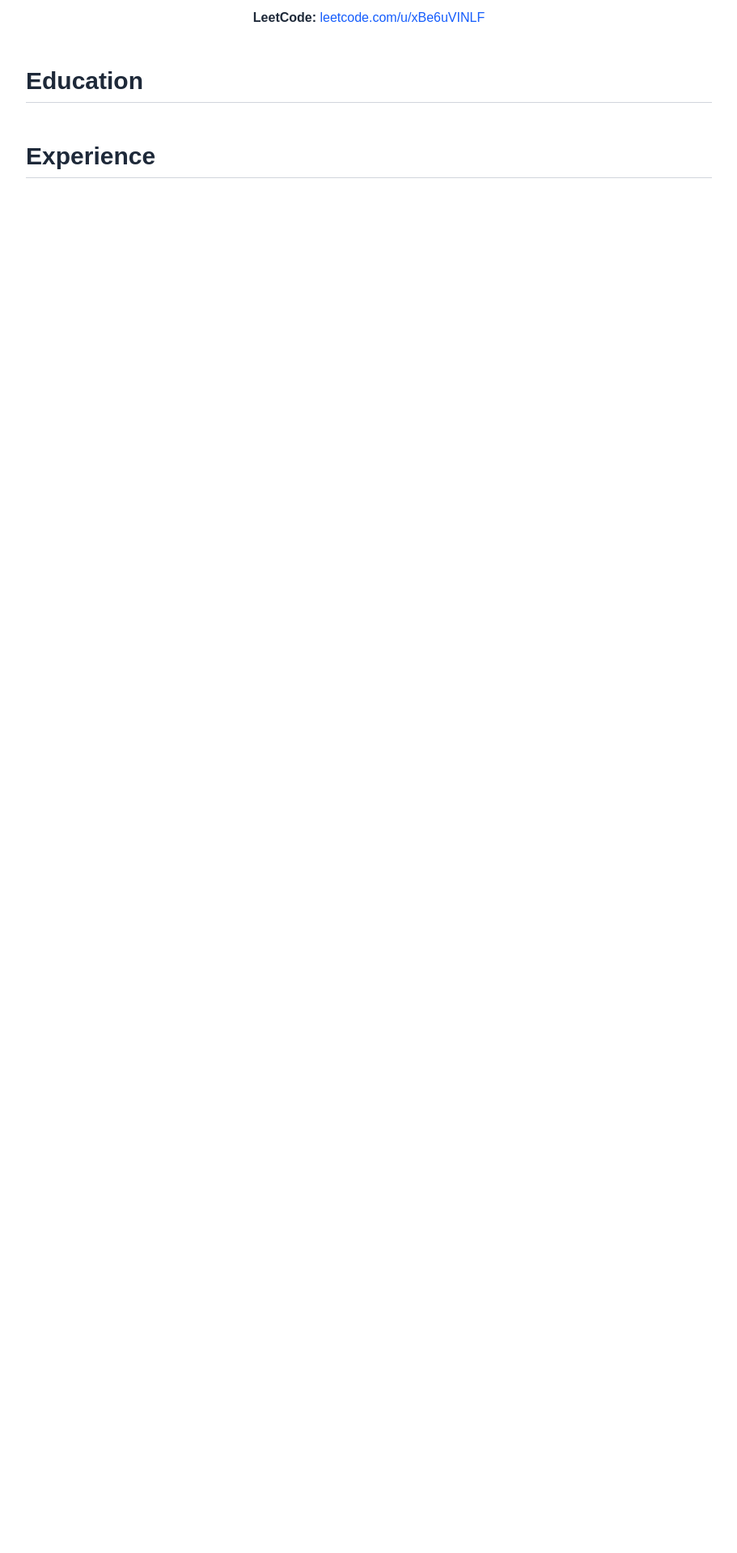
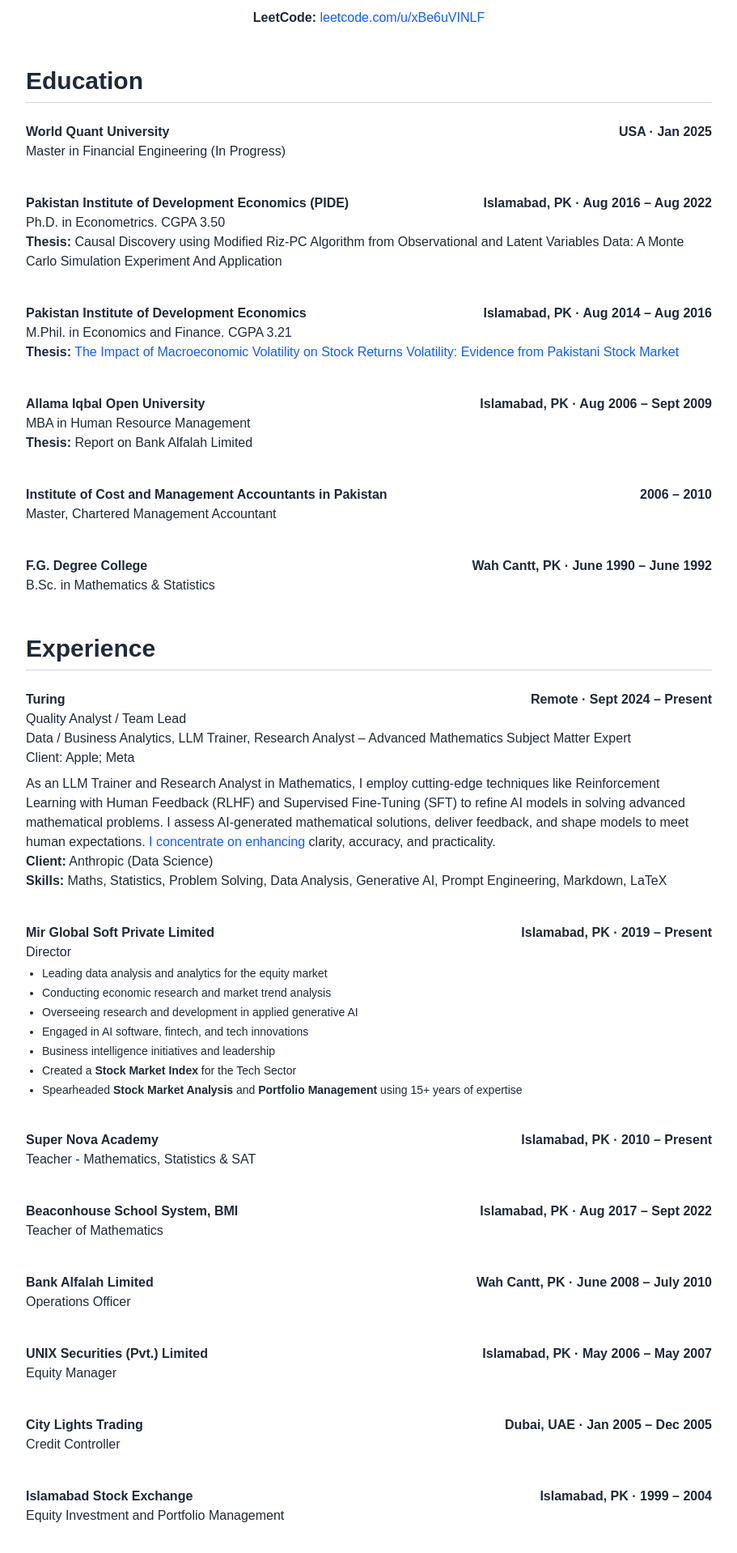
Before and after one commit to zulfiqaralimir/my-resume, a Next.js app: page / in a window 1280 px wide. Shown: the part 426-2344 px from the top of the page at 81% size, without its empty margins (184-1095 px from the left). Before the commit the page ends 800 px from the top, so only its background shows below. Built offline with nearby package versions, Linux system fonts and the light colour scheme.

Commit message:
Add profile image and finalize resume content

```diff
--- a/app/page.tsx
+++ b/app/page.tsx
@@ -60,13 +60,165 @@
       <h2 className="text-3xl font-bold mt-12 mb-6 border-b border-gray-300 pb-2">
         Education
       </h2>
-      {/* (Education content unchanged, keep your full education JSX here) */}
+      <div className="space-y-10">
+        <div>
+          <div className="flex justify-between font-semibold">
+            <span>World Quant University</span>
+            <span>USA · Jan 2025</span>
+          </div>
+          <p>Master in Financial Engineering (In Progress)</p>
+        </div>
+
+        <div>
+          <div className="flex justify-between font-semibold">
+            <span>Pakistan Institute of Development Economics (PIDE)</span>
+            <span>Islamabad, PK · Aug 2016 – Aug 2022</span>
+          </div>
+          <p>Ph.D. in Econometrics. CGPA 3.50</p>
+          <p>
+            <strong>Thesis:</strong> Causal Discovery using Modified Riz-PC
+            Algorithm from Observational and Latent Variables Data: A Monte
+            Carlo Simulation Experiment And Application
+          </p>
+        </div>
+
+        <div>
+          <div className="flex justify-between font-semibold">
+            <span>Pakistan Institute of Development Economics</span>
+            <span>Islamabad, PK · Aug 2014 – Aug 2016</span>
+          </div>
+          <p>M.Phil. in Economics and Finance. CGPA 3.21</p>
+          <p>
+            <strong>Thesis:</strong>{" "}
+            <a
+              href="https://example.com"
+              className="text-blue-600 hover:underline"
+              target="_blank"
+            >
+              The Impact of Macroeconomic Volatility on Stock Returns
+              Volatility: Evidence from Pakistani Stock Market
+            </a>
+          </p>
+        </div>
+
+        <div>
+          <div className="flex justify-between font-semibold">
+            <span>Allama Iqbal Open University</span>
+            <span>Islamabad, PK · Aug 2006 – Sept 2009</span>
+          </div>
+          <p>MBA in Human Resource Management</p>
+          <p>
+            <strong>Thesis:</strong> Report on Bank Alfalah Limited
+          </p>
+        </div>
+
+        <div>
+          <div className="flex justify-between font-semibold">
+            <span>
+              Institute of Cost and Management Accountants in Pakistan
+            </span>
+            <span>2006 – 2010</span>
+          </div>
+          <p>Master, Chartered Management Accountant</p>
+        </div>
+
+        <div>
+          <div className="flex justify-between font-semibold">
+            <span>F.G. Degree College</span>
+            <span>Wah Cantt, PK · June 1990 – June 1992</span>
+          </div>
+          <p>B.Sc. in Mathematics & Statistics</p>
+        </div>
+      </div>
 
       {/* Experience Section */}
       <h2 className="text-3xl font-bold mt-12 mb-6 border-b border-gray-300 pb-2">
         Experience
       </h2>
-      {/* (Experience content unchanged, keep your full experience JSX here) */}
+
+      <div className="space-y-10 text-gray-800">
+        <div>
+          <div className="flex justify-between font-semibold">
+            <span>Turing</span>
+            <span>Remote · Sept 2024 – Present</span>
+          </div>
+          <p>Quality Analyst / Team Lead</p>
+          <p>Data / Business Analytics, LLM Trainer, Research Analyst – Advanced Mathematics Subject Matter Expert</p>
+          <p>Client: Apple; Meta</p>
+          <p className="mt-2">
+            As an LLM Trainer and Research Analyst in Mathematics, I employ cutting-edge techniques like Reinforcement Learning with Human Feedback (RLHF) and Supervised Fine-Tuning (SFT) to refine AI models in solving advanced mathematical problems. I assess AI-generated mathematical solutions, deliver feedback, and shape models to meet human expectations. <span className="text-blue-600">I concentrate on enhancing</span> clarity, accuracy, and practicality.
+            <br />
+            <strong>Client:</strong> Anthropic (Data Science)
+            <br />
+            <strong>Skills:</strong> Maths, Statistics, Problem Solving, Data Analysis, Generative AI, Prompt Engineering, Markdown, LaTeX
+          </p>
+        </div>
+
+        <div>
+          <div className="flex justify-between font-semibold">
+            <span>Mir Global Soft Private Limited</span>
+            <span>Islamabad, PK · 2019 – Present</span>
+          </div>
+          <p>Director</p>
+          <ul className="list-disc pl-5 mt-1 space-y-1 text-sm">
+            <li>Leading data analysis and analytics for the equity market</li>
+            <li>Conducting economic research and market trend analysis</li>
+            <li>Overseeing research and development in applied generative AI</li>
+            <li>Engaged in AI software, fintech, and tech innovations</li>
+            <li>Business intelligence initiatives and leadership</li>
+            <li>Created a <strong>Stock Market Index</strong> for the Tech Sector</li>
+            <li>Spearheaded <strong>Stock Market Analysis</strong> and <strong>Portfolio Management</strong> using 15+ years of expertise</li>
+          </ul>
+        </div>
+
+        <div>
+          <div className="flex justify-between font-semibold">
+            <span>Super Nova Academy</span>
+            <span>Islamabad, PK · 2010 – Present</span>
+          </div>
+          <p>Teacher - Mathematics, Statistics & SAT</p>
+        </div>
+
+        <div>
+          <div className="flex justify-between font-semibold">
+            <span>Beaconhouse School System, BMI</span>
+            <span>Islamabad, PK · Aug 2017 – Sept 2022</span>
+          </div>
+          <p>Teacher of Mathematics</p>
+        </div>
+
+        <div>
+          <div className="flex justify-between font-semibold">
+            <span>Bank Alfalah Limited</span>
+            <span>Wah Cantt, PK · June 2008 – July 2010</span>
+          </div>
+          <p>Operations Officer</p>
+        </div>
+
+        <div>
+          <div className="flex justify-between font-semibold">
+            <span>UNIX Securities (Pvt.) Limited</span>
+            <span>Islamabad, PK · May 2006 – May 2007</span>
+          </div>
+          <p>Equity Manager</p>
+        </div>
+
+        <div>
+          <div className="flex justify-between font-semibold">
+            <span>City Lights Trading</span>
+            <span>Dubai, UAE · Jan 2005 – Dec 2005</span>
+          </div>
+          <p>Credit Controller</p>
+        </div>
+
+        <div>
+          <div className="flex justify-between font-semibold">
+            <span>Islamabad Stock Exchange</span>
+            <span>Islamabad, PK · 1999 – 2004</span>
+          </div>
+          <p>Equity Investment and Portfolio Management</p>
+        </div>
+      </div>
     </section>
   );
 }
```
